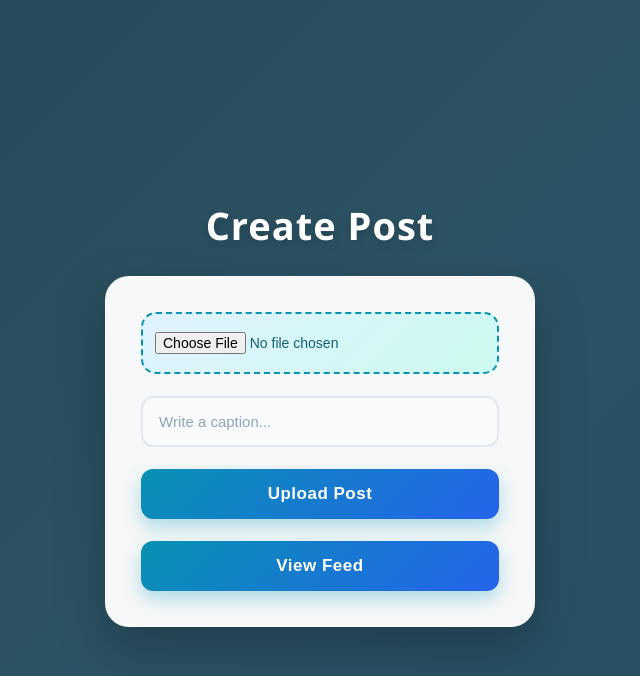
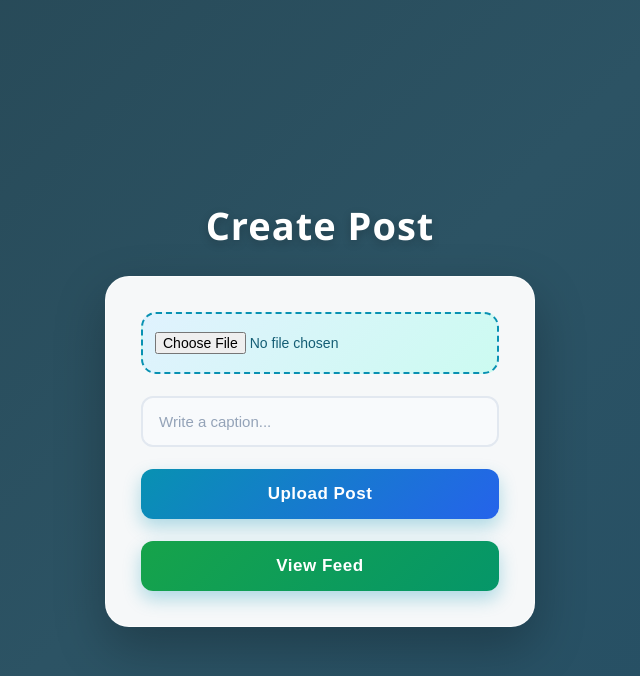
Before and after one commit to Maheshthakur7666/social-feed-website, a React app in the folder frontend/: page / in a window 1280 px wide. Shown: the top 676 px of the page, without its empty margins (320-960 px from the left). Built offline with nearby package versions, Linux system fonts and the light colour scheme; the HTML template or start-up script is replaced by a standard one.

Commit message:
Update index.css

```diff
--- a/frontend/src/index.css
+++ b/frontend/src/index.css
@@ -248,3 +248,10 @@
         border-radius: 18px;
     }
 }
+.create-post-section button[type="button"] {
+    background: linear-gradient(135deg, #16a34a, #059669);
+}
+
+.create-post-section button[type="button"]:hover {
+    background: linear-gradient(135deg, #15803d, #047857);
+}
```
